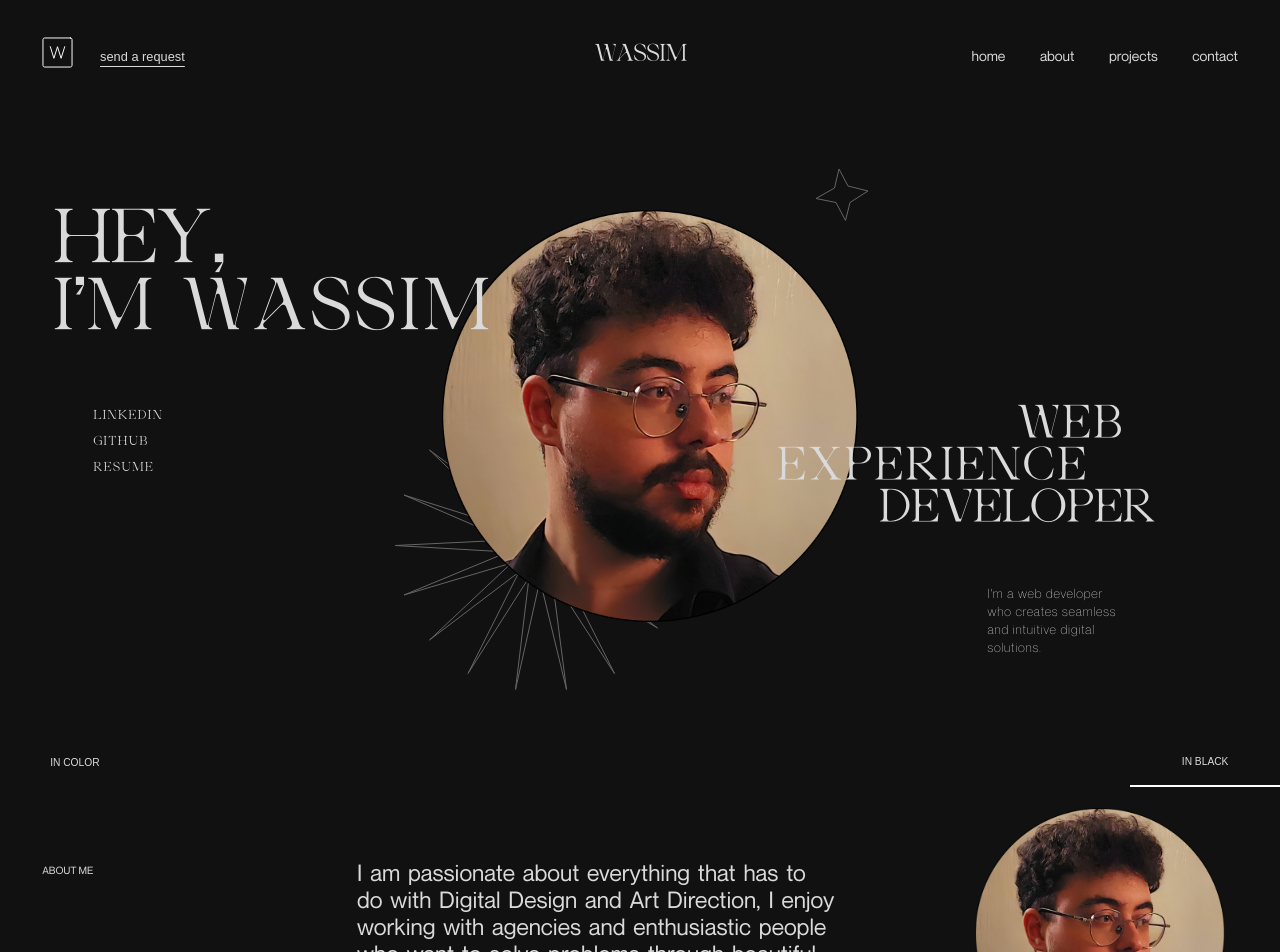
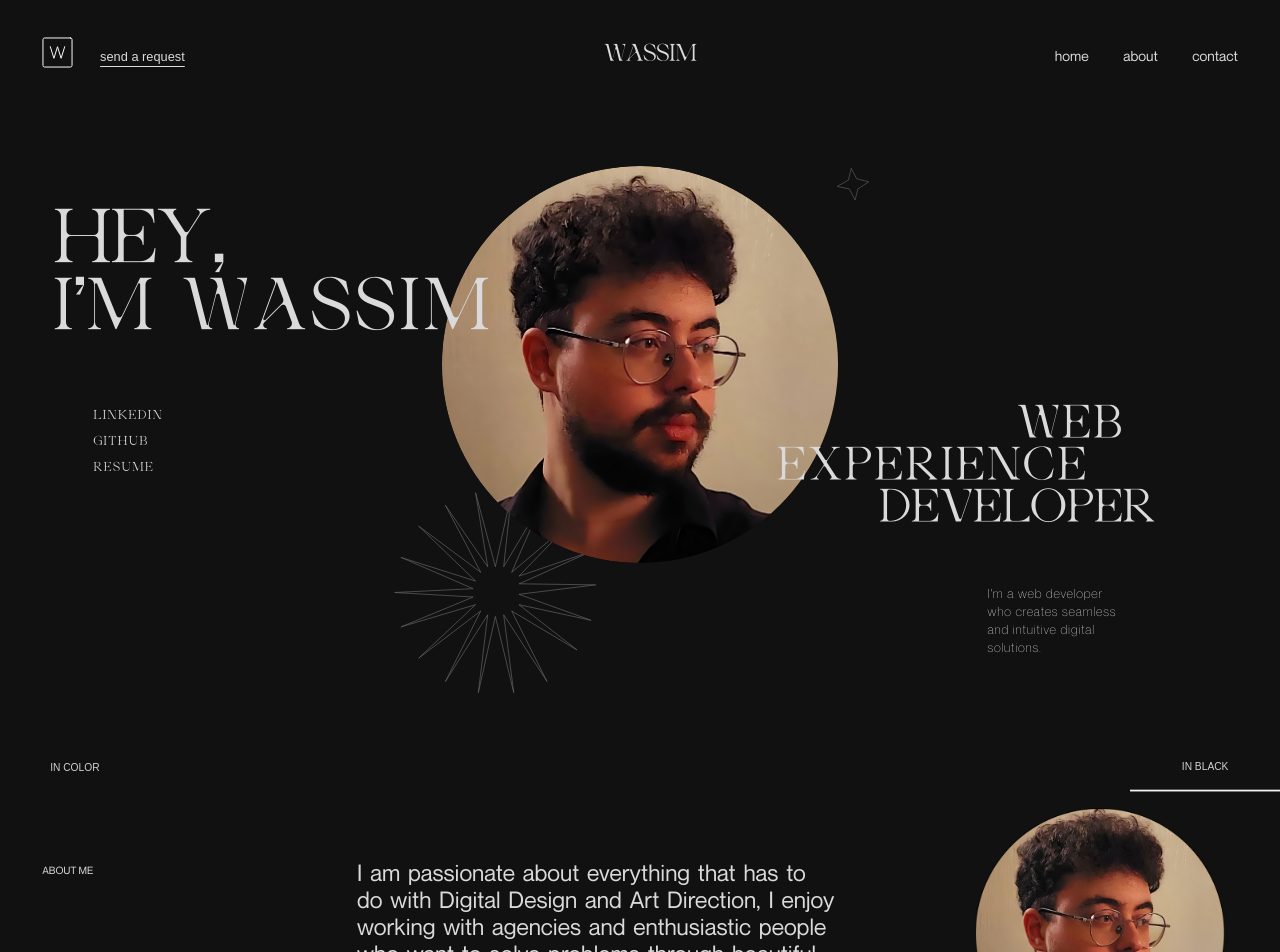
Before and after one commit to Epherum/portfolio, a Next.js app: page / in a window 1280 px wide. Shown: the top 952 px of the page. Built offline with nearby package versions, Linux system fonts and the light colour scheme.

Commit message:
added loader animation

```diff
--- a/src/components/Hero.js
+++ b/src/components/Hero.js
@@ -1,17 +1,111 @@
 import Image from "next/image";
 import styles from "@/styles/Hero.module.scss";
-import ProfilePic from "../../public/selfie.png";
+import ProfilePic from "../../public/selfie2.jpeg";
 import star from "../../public/star.svg";
 import bigStar from "../../public/big-star.svg";
+import { motion } from "framer-motion";
 
 function Hero() {
+  const delay = 4.7;
+
+  const imageVariant = {
+    hidden: { opacity: 0, y: 100 },
+    visible: {
+      delay: 2,
+      opacity: 1,
+      y: 0,
+      transition: {
+        delay: 0.2 + delay,
+        duration: 0.7,
+        ease: "easeOut",
+      },
+    },
+  };
+
+  const titleVariant = {
+    hidden: { opacity: 0, y: 100 },
+    visible: {
+      delay: 2,
+      opacity: 1,
+      y: 0,
+      transition: {
+        delay: 0.4 + delay,
+        duration: 0.7,
+        ease: "easeOut",
+      },
+    },
+  };
+
+  const subtitleVariant = {
+    hidden: { opacity: 0, y: 100 },
+    visible: {
+      delay: 2,
+      opacity: 1,
+      y: 0,
+      transition: {
+        delay: 0.6 + delay,
+        duration: 0.7,
+        ease: "easeOut",
+      },
+    },
+  };
+  const linksVariant = {
+    hidden: { opacity: 0, y: 100 },
+    visible: {
+      delay: 2,
+      opacity: 1,
+      y: 0,
+      transition: {
+        delay: 0.7 + delay,
+        duration: 0.7,
+        ease: "easeOut",
+      },
+    },
+  };
+  const descriptionVariant = {
+    hidden: { opacity: 0, y: 100 },
+    visible: {
+      delay: 2,
+      opacity: 1,
+      y: 0,
+      transition: {
+        delay: 0.7 + delay,
+        duration: 0.7,
+        ease: "easeOut",
+      },
+    },
+  };
+  const buttonVariant = {
+    hidden: { opacity: 0, y: 100 },
+    visible: {
+      delay: 2,
+      opacity: 1,
+      y: 0,
+      transition: {
+        delay: 0.8 + delay,
+        duration: 0.7,
+        ease: "easeOut",
+      },
+    },
+  };
+
   return (
     <section data-scroll-section className={styles.hero}>
-      <h1 className={styles.title}>
+      <motion.h1
+        variants={titleVariant}
+        initial="hidden"
+        animate="visible"
+        className={styles.title}
+      >
         <span className={styles.hey}>HEY,</span> <br />
         <span className={styles.im}>I'M</span> WASSIM
-      </h1>
-      <ul className={styles.links}>
+      </motion.h1>
+      <motion.ul
+        variants={linksVariant}
+        initial="hidden"
+        animate="visible"
+        className={styles.links}
+      >
         <li>
           <a href="#" className={styles.link}>
             LINKEDIN
@@ -27,28 +121,67 @@ function Hero() {
             RESUME{" "}
           </a>
         </li>
-      </ul>
+      </motion.ul>
 
-      <div className={styles.imageContainer}>
+      <motion.div
+        variants={imageVariant}
+        initial="hidden"
+        animate="visible"
+        className={styles.imageContainer}
+      >
         <Image src={ProfilePic} alt="My Image" priority />
-      </div>
-      <div className={styles.subtitles}>
+      </motion.div>
+      <motion.div
+        variants={subtitleVariant}
+        initial="hidden"
+        animate="visible"
+        className={styles.subtitles}
+      >
         <p className={styles.subtitle1}>WEB</p>
         <p className={styles.subtitle2}>EXPERIENCE</p>
         <p className={styles.subtitle3}>DEVELOPER</p>
-      </div>
-      <p className={styles.description}>
+      </motion.div>
+      <motion.p
+        variants={descriptionVariant}
+        initial="hidden"
+        animate="visible"
+        className={styles.description}
+      >
         I'm a web developer who creates seamless and intuitive digital
         solutions.
-      </p>
-      <div className={styles.starContainer}>
+      </motion.p>
+      <motion.div
+        variants={imageVariant}
+        initial="hidden"
+        animate="visible"
+        className={styles.starContainer}
+      >
         <Image src={star} alt="My Image" />
-      </div>
-      <div className={styles.bigStarContainer}>
+      </motion.div>
+      <motion.div
+        variants={imageVariant}
+        initial="hidden"
+        animate="visible"
+        className={styles.bigStarContainer}
+      >
         <Image src={bigStar} alt="My Image" />
-      </div>
-      <button className={styles.black}>IN BLACK</button>
-      <button className={styles.color}>IN COLOR</button>
+      </motion.div>
+      <motion.button
+        variants={buttonVariant}
+        initial="hidden"
+        animate="visible"
+        className={styles.black}
+      >
+        IN BLACK
+      </motion.button>
+      <motion.button
+        variants={buttonVariant}
+        initial="hidden"
+        animate="visible"
+        className={styles.color}
+      >
+        IN COLOR
+      </motion.button>
     </section>
   );
 }
--- /dev/null
+++ b/src/components/Loader.js
@@ -0,0 +1,194 @@
+import React, { useEffect, useState } from "react";
+import styles from "@/styles/Loader.module.scss";
+import { motion, useAnimation } from "framer-motion";
+
+const letters = ["W", "A", "S", "S", "I", "M"];
+
+const letterVariants = {
+  hidden: { opacity: 0, x: -15 },
+  visible: {
+    opacity: 1,
+    x: 0,
+    transition: {
+      duration: 0.5,
+      ease: "easeOut",
+    },
+  },
+  bounceRight: {
+    y: [0, -17, 0],
+    x: [0, 1, 0],
+    transition: {
+      duration: 0.7,
+      ease: "easeOut",
+    },
+  },
+  bounceLeft: {
+    y: [0, -17, 0],
+    x: [0, 1, 0],
+    transition: {
+      duration: 0.7,
+      ease: "easeOut",
+    },
+  },
+};
+
+const containerVariants = {
+  visible: {
+    transition: {
+      staggerChildren: 0.1,
+    },
+  },
+  bounceRight: {
+    transition: {
+      staggerChildren: 0.1,
+      delayChildren: 0.15,
+    },
+  },
+  bounceLeft: {
+    transition: {
+      staggerChildren: 0.1,
+      staggerDirection: -1,
+      delayChildren: 0.05,
+    },
+  },
+  hide: {
+    rotate: 25,
+    y: 500,
+    transition: {
+      delay: 0.7,
+      duration: 0.6,
+      ease: "easeIn",
+    },
+  },
+};
+
+function Loader() {
+  const animationControls = useAnimation();
+
+  useEffect(() => {
+    const animate = async () => {
+      await animationControls.start("visible");
+      await animationControls.start("bounceRight");
+      await animationControls.start("bounceLeft");
+      await animationControls.start("hide");
+    };
+
+    animate();
+  }, [animationControls]);
+
+  useEffect(() => {
+    document.body.style.backgroundColor = "#ece4e4";
+    setTimeout(() => {
+      document.body.style.backgroundColor = "#111111";
+    }, 4500);
+  }, []);
+
+  return (
+    <div className={styles.loader}>
+      <div
+        style={{
+          overflow: "hidden",
+          paddingTop: "2rem",
+          display: "inline-block",
+        }}
+      >
+        <motion.div
+          initial="hidden"
+          animate={animationControls}
+          variants={containerVariants}
+          className={styles.letters}
+        >
+          {letters.map((letter, index) => (
+            <motion.span
+              key={index}
+              style={{
+                display: "inline-block",
+              }}
+              variants={letterVariants}
+            >
+              {letter}
+            </motion.span>
+          ))}
+        </motion.div>
+      </div>
+      <Counter />
+    </div>
+  );
+}
+
+export default Loader;
+
+const counterVariants = {
+  hidden: { opacity: 0 },
+  counterVisible: {
+    opacity: 1,
+    transition: {
+      delay: 0.5,
+      duration: 0.5,
+      ease: "easeOut",
+    },
+  },
+  counterHide: {
+    opacity: 0,
+    transition: {
+      delay: 2.9,
+      duration: 0.5,
+      ease: "easeOut",
+    },
+  },
+};
+
+const Counter = () => {
+  const [count, setCount] = useState(0);
+  const animationControls = useAnimation();
+
+  useEffect(() => {
+    const animate = async () => {
+      await animationControls.start("counterVisible");
+      await animationControls.start("counterHide");
+    };
+
+    animate();
+  }, [animationControls]);
+
+  useEffect(() => {
+    const duration = 3700; // Total duration of the counting animation in milliseconds
+
+    const easeOutBezier = (x) => {
+      return 1 - Math.pow(1 - x, 2); // Custom easing function (slow -> fast -> fast -> slow)
+    };
+
+    let startTimestamp = null;
+    let requestId = null;
+
+    const step = (timestamp) => {
+      if (!startTimestamp) startTimestamp = timestamp;
+
+      const elapsedTime = timestamp - startTimestamp;
+      const progress = Math.min(elapsedTime / duration, 1); // Calculate progress (between 0 and 1)
+      const easedProgress = easeOutBezier(progress); // Apply the easing function
+
+      const currentValue = Math.floor(easedProgress * 100); // Scale progress to count value (0 to 100)
+      setCount(currentValue);
+
+      if (progress < 1) {
+        requestId = requestAnimationFrame(step);
+      }
+    };
+
+    requestId = requestAnimationFrame(step);
+
+    return () => cancelAnimationFrame(requestId);
+  }, []);
+
+  return (
+    <motion.p
+      initial="hidden"
+      animate={animationControls}
+      variants={counterVariants}
+      className={styles.counter}
+    >
+      {count} %
+    </motion.p>
+  );
+};
--- a/src/components/Nav.js
+++ b/src/components/Nav.js
@@ -1,43 +1,87 @@
+import { motion } from "framer-motion";
 import styles from "@/styles/Nav.module.scss";
 import Image from "next/image";
 
 function Nav() {
+  const delay = 4.7;
+  const navItems = [
+    { text: "home", link: "/" },
+    { text: "about", link: "/about" },
+    { text: "contact", link: "/contact" },
+  ];
+
+  const navVariants = {
+    hidden: { opacity: 0, y: 40 },
+    visible: {
+      delay: 2,
+      opacity: 1,
+      y: 0,
+      transition: {
+        delay: 0.1 + delay,
+        duration: 0.5,
+        ease: "easeOut",
+      },
+    },
+  };
+
+  const navItemVariants = {
+    hidden: { opacity: 0, y: 50 },
+    visible: {
+      opacity: 1,
+      y: 0,
+      transition: {
+        delay: 0.3 + delay,
+        duration: 0.5,
+        ease: "easeOut",
+      },
+    },
+  };
+
   return (
     <nav className={styles.nav}>
       <ul className={styles.leftNav}>
-        <li>
+        <motion.li
+          variants={navItemVariants}
+          initial="hidden"
+          animate="visible"
+        >
           <a href="/" className={styles.logo}>
             <Image src="/logo.svg" alt="My Image" width={31} height={31} />
           </a>
-        </li>
-        <li>
+        </motion.li>
+        <motion.li
+          variants={navItemVariants}
+          initial="hidden"
+          animate="visible"
+        >
           <button className={styles.request}>send a request</button>
-        </li>
+        </motion.li>
       </ul>
-      <p className={styles.wassim}>WASSIM</p>
+      <motion.p
+        className={styles.wassim}
+        variants={navVariants}
+        initial="hidden"
+        animate="visible"
+      >
+        WASSIM
+      </motion.p>
       <ul className={styles.rightNav}>
-        <li>
-          <a href="/" className={styles.link}>
-            home
-          </a>
-        </li>
-        <li>
-          <a href="/about" className={styles.link}>
-            about
-          </a>
-        </li>
-        <li>
-          <a href="/projects" className={styles.link}>
-            projects
-          </a>
-        </li>
-        <li>
-          <a href="/contact" className={styles.link}>
-            contact
-          </a>
-        </li>
+        {navItems.map((item, index) => (
+          <motion.li
+            key={index}
+            variants={navItemVariants}
+            initial="hidden"
+            animate="visible"
+            transition={{ delay: index * 0.1, ease: "easeOut", duration: 0.5 }}
+          >
+            <a href={item.link} className={styles.link}>
+              {item.text}
+            </a>
+          </motion.li>
+        ))}
       </ul>
     </nav>
   );
 }
+
 export default Nav;
--- a/src/pages/index.js
+++ b/src/pages/index.js
@@ -5,6 +5,7 @@ import Nav from "@/components/Nav";
 import About from "@/components/About";
 import Projects from "@/components/Projects";
 import Contact from "@/components/Contact";
+import Loader from "@/components/Loader";
 import { SmoothScrollProvider } from "@/SmoothScroll.context";
 
 export default function Home() {
@@ -17,6 +18,7 @@ export default function Home() {
         <link rel="icon" href="/favicon.ico" />
       </Head>
       <main className={styles.main}>
+        <Loader />
         <Nav />
         <Hero />
         <About />
--- a/src/styles/Hero.module.scss
+++ b/src/styles/Hero.module.scss
@@ -45,19 +45,42 @@
   }
   .imageContainer {
     grid-column: 2 / 3;
-    grid-row: 2/3;
+    grid-row: 2 / 3;
     display: flex;
-    // margin-top: min(-4.2rem, -3.5vw);
-    margin-top: min(-2.5rem, -2vw);
+    margin-top: min(5rem, 4.2vw);
     justify-content: center;
     align-items: center;
+    overflow: hidden;
+    border-radius: 50%;
+    width: min(38rem, 31vw);
+    height: min(38rem, 31vw);
+    z-index: -1;
+  }
+
+  .imageContainer img {
+    transform: scaleX(-1);
+    width: 100%;
     height: 100%;
-    img {
-      max-width: 100%;
-      max-height: 100%;
-      object-fit: contain;
-    }
+    object-fit: cover;
+    object-position: center;
+    border-radius: 50%;
   }
+
+  // .imageContainer {
+  //   grid-column: 2 / 3;
+  //   grid-row: 2/3;
+  //   display: flex;
+  //   // margin-top: min(-4.2rem, -3.5vw);
+  //   margin-top: min(-2.5rem, -2vw);
+  //   justify-content: center;
+  //   align-items: center;
+  //   height: 100%;
+  //   img {
+  //     max-width: 100%;
+  //     max-height: 100%;
+  //     object-fit: contain;
+  //   }
+  // }
   .subtitles {
     grid-row: 2/3;
     grid-column: 3 / 4;
@@ -100,9 +123,11 @@
     justify-self: end;
     margin-top: min(5.2rem, 4.3vw);
     margin-right: min(-0.8rem, -0.7vw);
+    width: min(3.3rem, 2.7vw);
+    height: min(3.3rem, 2.7vw);
     img {
-      max-width: 100%;
-      max-height: 100%;
+      width: 100%;
+      height: 100%;
       object-fit: contain;
     }
   }
@@ -112,10 +137,12 @@
     align-self: end;
     margin-bottom: min(10rem, 8.3vw);
     margin-left: min(-3rem, -2.5vw);
-    z-index: -1;
+    width: min(19rem, 15.8vw);
+    height: min(19rem, 15.8vw);
+    z-index: -2;
     img {
-      max-width: 100%;
-      max-height: 100%;
+      width: 100%;
+      height: 100%;
       object-fit: contain;
     }
   }
@@ -133,8 +160,6 @@
     margin-bottom: min(1.2rem, 1vw);
     font-size: min(1rem, 0.8vw);
     border-bottom: min(0.2rem, 0.2vw) solid white;
-    &:hover {
-    }
   }
   .color {
     grid-column: 1/2;
--- /dev/null
+++ b/src/styles/Loader.module.scss
@@ -0,0 +1,28 @@
+.loader {
+  position: absolute;
+  top: 0;
+  left: 0;
+  width: 100vw;
+  height: 100vh;
+  display: flex;
+  justify-content: center;
+  align-items: center;
+  z-index: -3;
+
+  .letters {
+    font-weight: 100;
+    font-family: "Ade", serif;
+    font-size: 12rem;
+    letter-spacing: 0.5rem;
+    color: #f27975;
+  }
+}
+
+.counter {
+  position: absolute;
+  top: min(12rem, 12.5vw);
+  right: min(23vw, 22rem);
+  font-size: min(1rem, 1vw);
+  font-family: "Montreal", sans-serif;
+  color: #000000c3;
+}
--- a/src/styles/Nav.module.scss
+++ b/src/styles/Nav.module.scss
@@ -30,7 +30,7 @@
   }
   .wassim {
     font-size: min(2rem, 1.7vw);
-    margin-left: min(15rem, 12.5vw);
+    margin-left: min(7rem, 7.5vw);
     font-family: "Ade", serif;
   }
   .rightNav {
--- a/src/styles/globals.css
+++ b/src/styles/globals.css
@@ -22,6 +22,7 @@ body {
   background-color: #111111;
   font-family: "Montreal", serif;
   perspective: 1px;
+  transition: background-color 0.6s;
 }
 
 ul {
@@ -165,6 +166,6 @@ html.has-scroll-dragging {
     rgba(192, 167, 136, 0) 70%,
     #111111 100%
   );
-  transition: 0.2s ease-out;
+  transition: 0.4s cubic-bezier(0.215, 0.41, 0.355, 1);
   z-index: -1;
 }
```
Also changed, not shown: public/selfie2.jpeg (added), public/selfie3.jpg (added).
